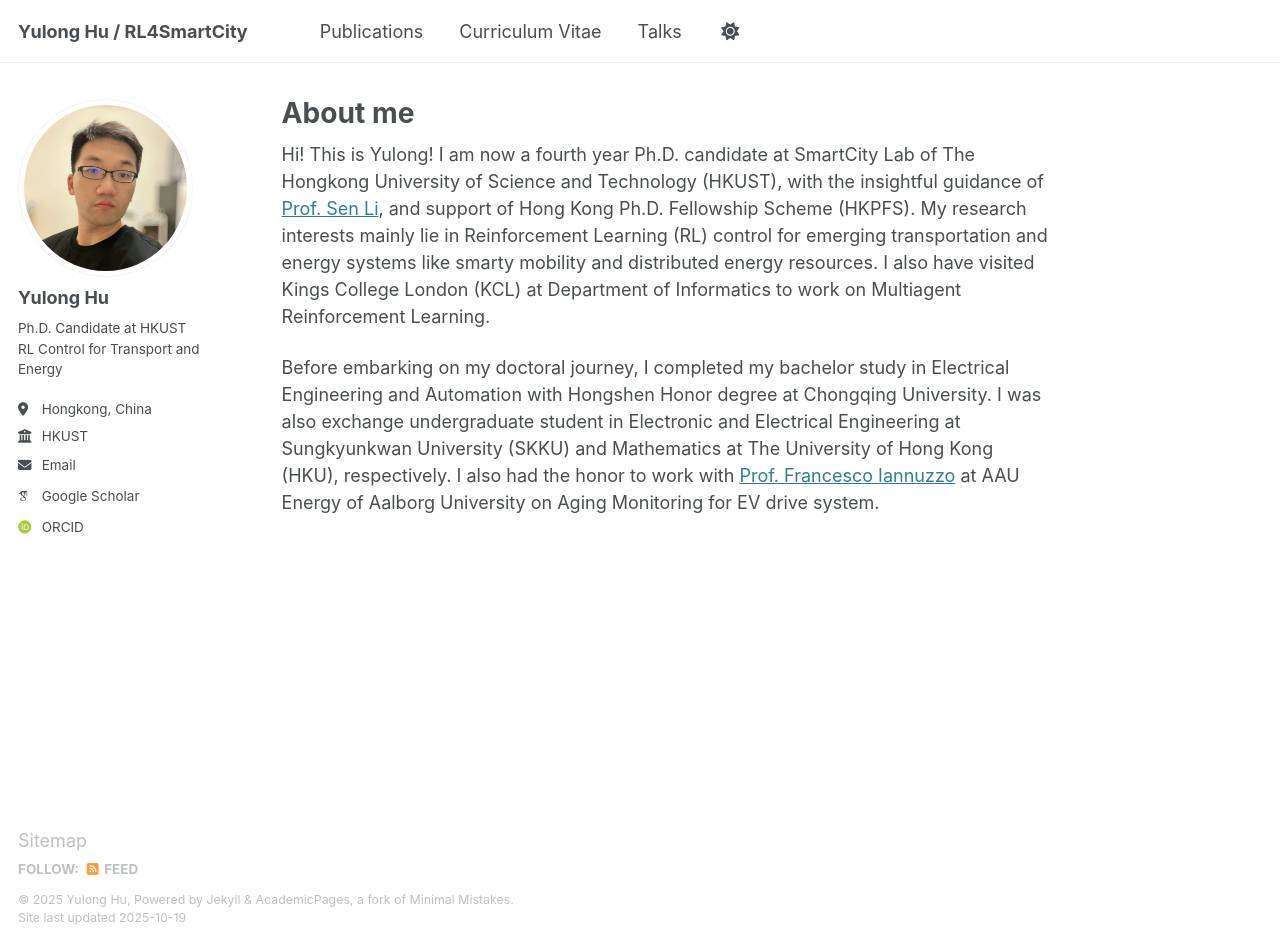
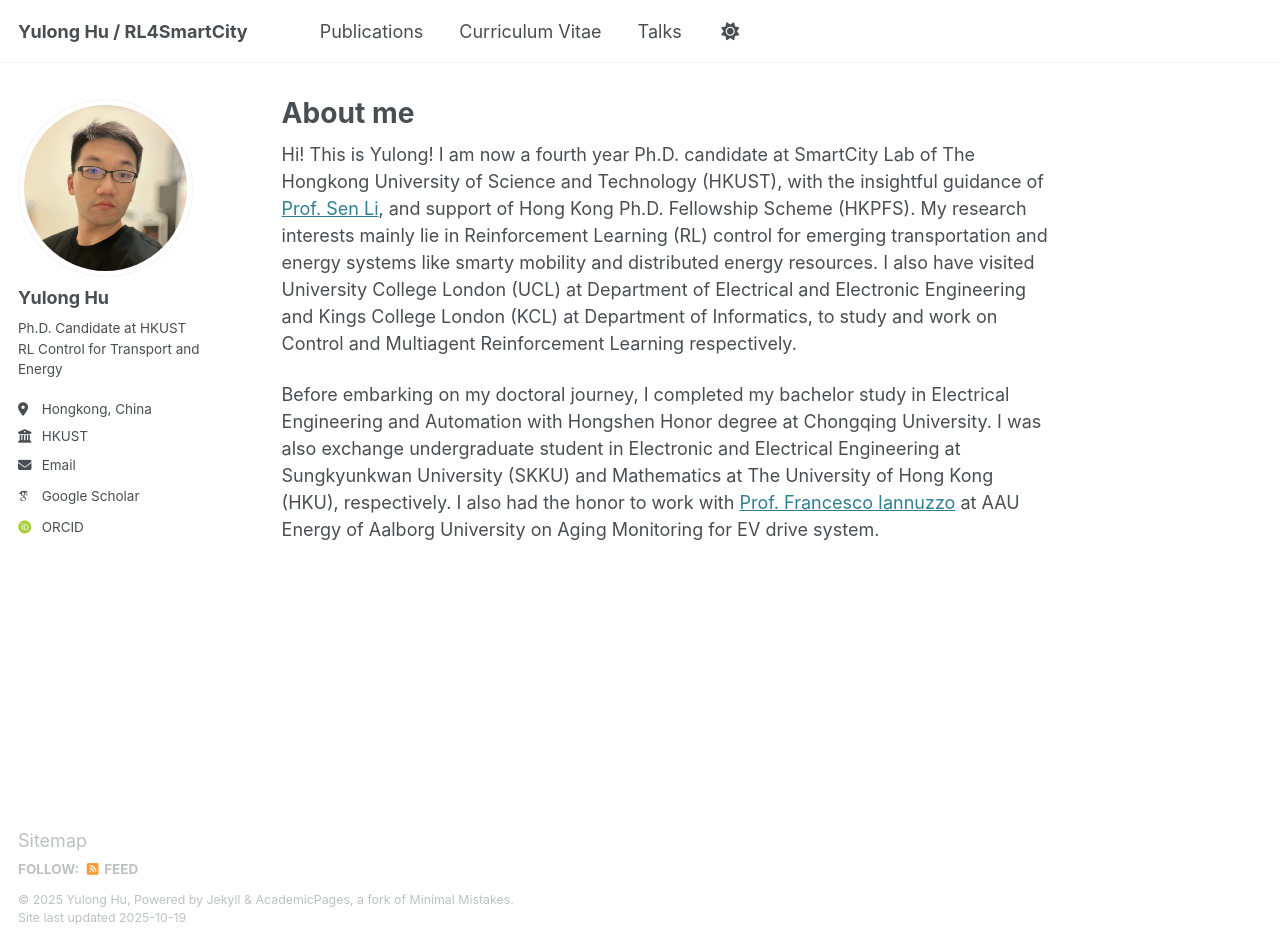
Before and after one commit to yulonghu2000/yulonghu2000.github.io, a Jekyll site: the page built from _pages/about.md, in a window 1280 px wide and 946 px high. Built offline with Jekyll 4.4.1, drawn with Linux system fonts in a browser that asks for light colours; some web fonts are replaced.

Commit message:
Update about.md

```diff
--- a/_pages/about.md
+++ b/_pages/about.md
@@ -7,6 +7,6 @@ redirect_from:
   - /about.html
 ---
 
-Hi! This is Yulong! I am now a fourth year Ph.D. candidate at SmartCity Lab of The Hongkong University of Science and Technology (HKUST), with the insightful guidance of [Prof. Sen Li](https://seng.hkust.edu.hk/about/people/faculty/sen-li), and support of Hong Kong Ph.D. Fellowship Scheme (HKPFS). My research interests mainly lie in Reinforcement Learning (RL) control for emerging transportation and energy systems like smarty mobility and distributed energy resources. I also have visited Kings College London (KCL) at Department of Informatics to work on Multiagent Reinforcement Learning.
+Hi! This is Yulong! I am now a fourth year Ph.D. candidate at SmartCity Lab of The Hongkong University of Science and Technology (HKUST), with the insightful guidance of [Prof. Sen Li](https://seng.hkust.edu.hk/about/people/faculty/sen-li), and support of Hong Kong Ph.D. Fellowship Scheme (HKPFS). My research interests mainly lie in Reinforcement Learning (RL) control for emerging transportation and energy systems like smarty mobility and distributed energy resources. I also have visited University College London (UCL) at Department of Electrical and Electronic Engineering and Kings College London (KCL) at Department of Informatics, to study and work on Control and Multiagent Reinforcement Learning respectively.
 
 Before embarking on my doctoral journey, I completed my bachelor study in Electrical Engineering and Automation with Hongshen Honor degree at Chongqing University. I was also exchange undergraduate student in Electronic and Electrical Engineering at Sungkyunkwan University (SKKU) and Mathematics at The University of Hong Kong (HKU), respectively. I also had the honor to work with [Prof. Francesco Iannuzzo](https://scholar.google.it/citations?hl=it&user=9PywyjcAAAAJ&view_op=list_works) at AAU Energy of Aalborg University on Aging Monitoring for EV drive system.
```
